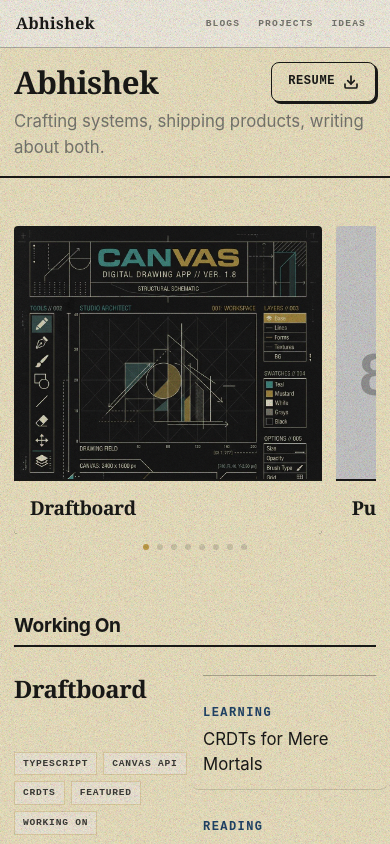
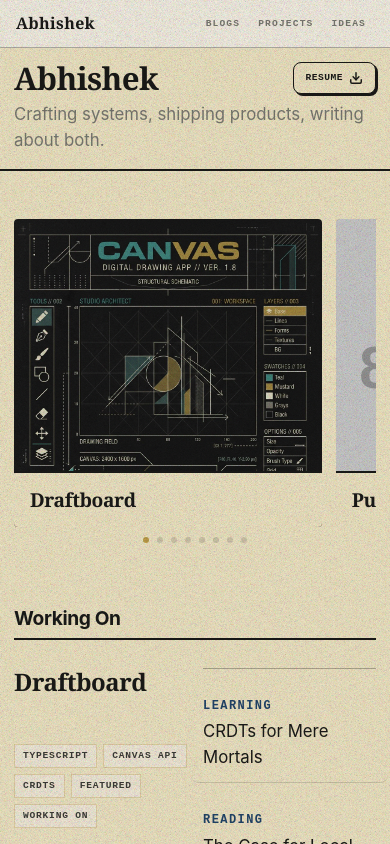
Before and after one commit to thesamotar/PortfolioWebsite, a React (Vite) app: page / in a window 390 px wide. Shown: the top 844 px of the page. Built offline with nearby package versions, Linux system fonts and the light colour scheme; a web font is replaced by a local one.

Commit message:
style: reduce resume button size on mobile

```diff
--- a/src/styles/global.css
+++ b/src/styles/global.css
@@ -1281,3 +1281,20 @@ img {
   margin-bottom: var(--space-lg);
   font-style: italic;
 }
+
+@media (max-width: 900px) {
+  .resume-button {
+    height: 32px;
+    padding: 0 12px;
+    gap: 6px;
+  }
+
+  .resume-button__text {
+    font-size: 0.6rem;
+  }
+
+  .resume-button svg {
+    width: 14px;
+    height: 14px;
+  }
+}
```
